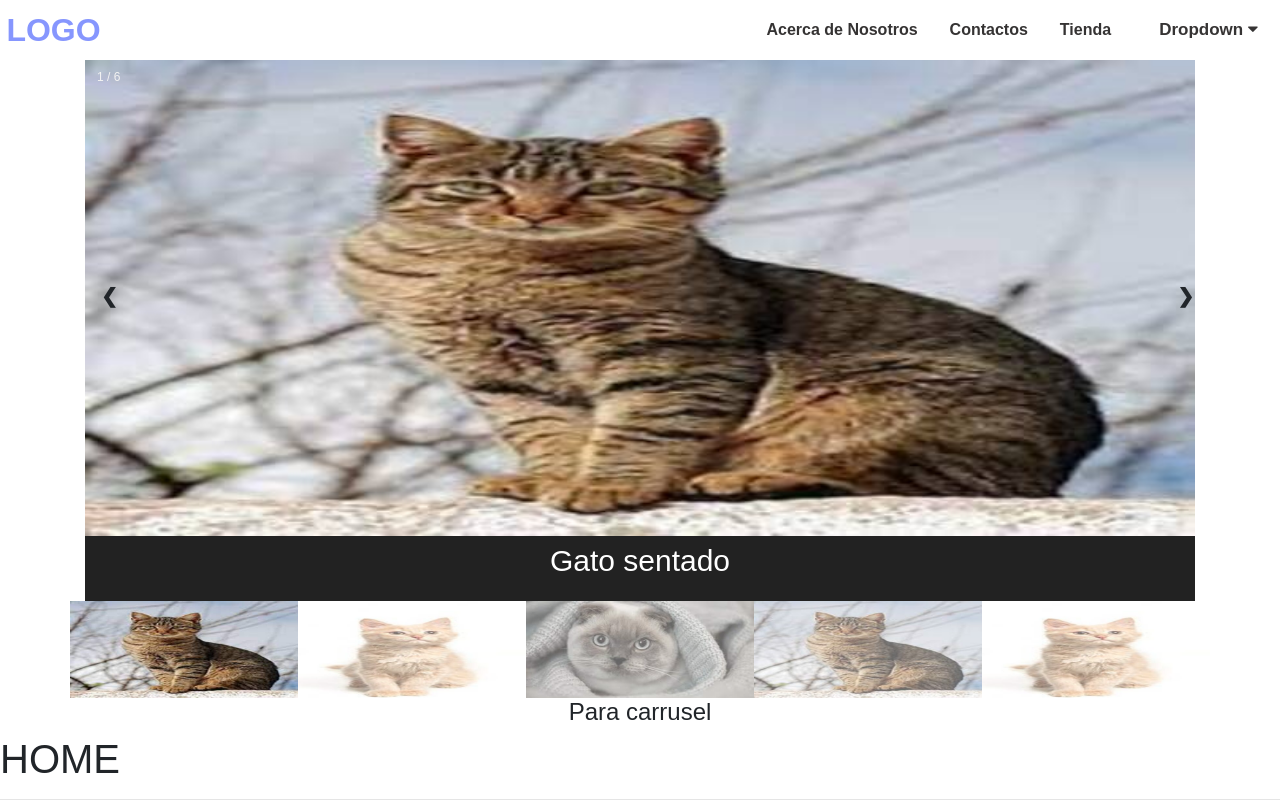
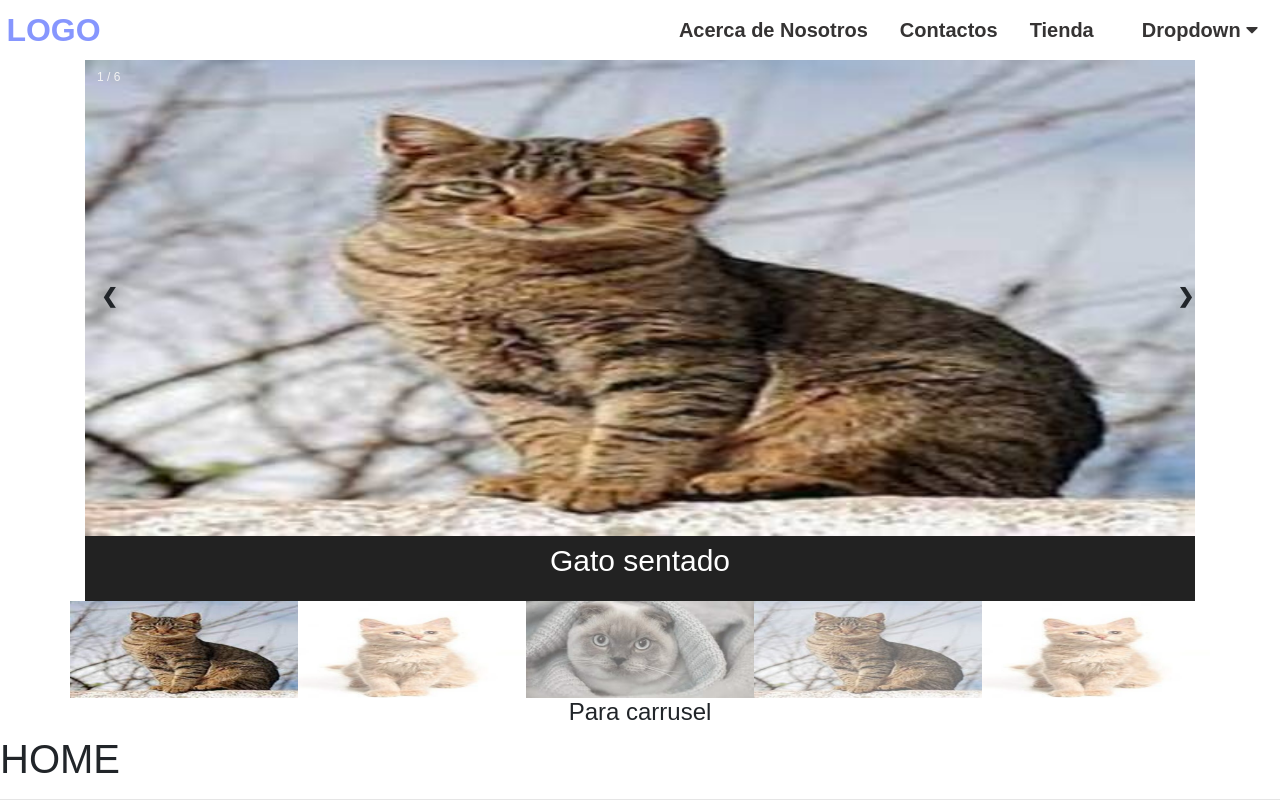
Before and after one commit to aovit/andresoviedo.io, a website: page index.html in a window 1280 px wide. Drawn offline with nearby package versions, Linux system fonts and the light colour scheme.

Commit message:
se aumenta tamaño fuenta sidebar

```diff
--- a/index.css
+++ b/index.css
@@ -58,6 +58,7 @@
     text-decoration: none;
     font-weight: bold;
     position: relative;
+    font-size: 20px;
   }
   .link-item2{
     margin-top: 2rem;
@@ -331,7 +332,7 @@ body, html {
   } */
 
   .dropdown .dropbtn {
-    font-size: 17px;
+    font-size: 20px;
     border: none;
     outline: none;
     color: rgb(54, 52, 52);
```
